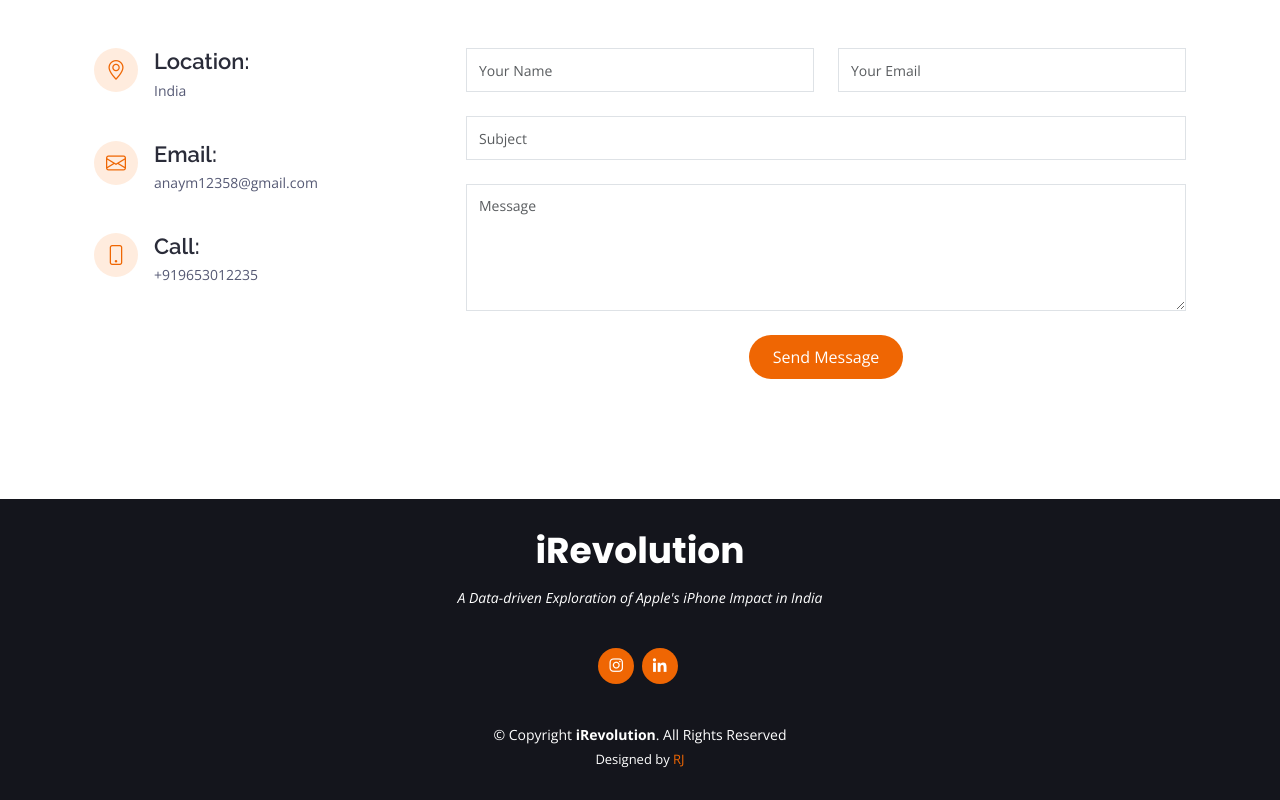
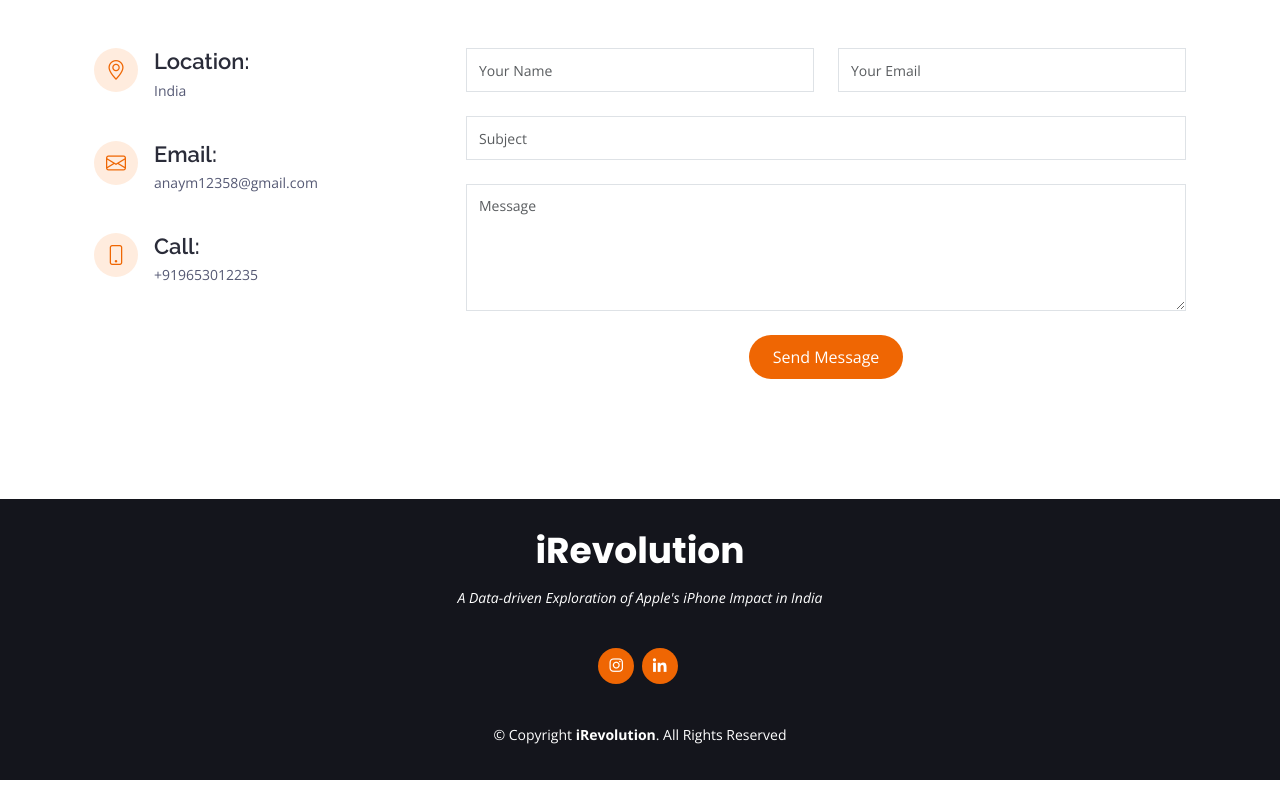
Before and after one commit to Anay-kamal-Singh/iRevolution, a plain HTML site: page Project/templates/index.html in a window 1280 px wide. Shown: the part 5732-6532 px from the top of the page. Drawn offline with nearby package versions, Linux system fonts and the light colour scheme; files that its build step writes are made by us from their sources; files whose address does not match are found by name.

Commit message:
Update index.html

```diff
--- a/Project/templates/index.html
+++ b/Project/templates/index.html
@@ -757,7 +757,6 @@
         <!-- You can delete the links only if you purchased the pro version. -->
         <!-- Licensing information: https://bootstrapmade.com/license/ -->
         <!-- Purchase the pro version with working PHP/AJAX contact form: https://bootstrapmade.com/iRevolution-bootstrap-template/ -->
-        Designed by <a href="https://bootstrapmade.com/">RJ</a>
       </div>
     </div>
   </footer><!-- End Footer -->
```
